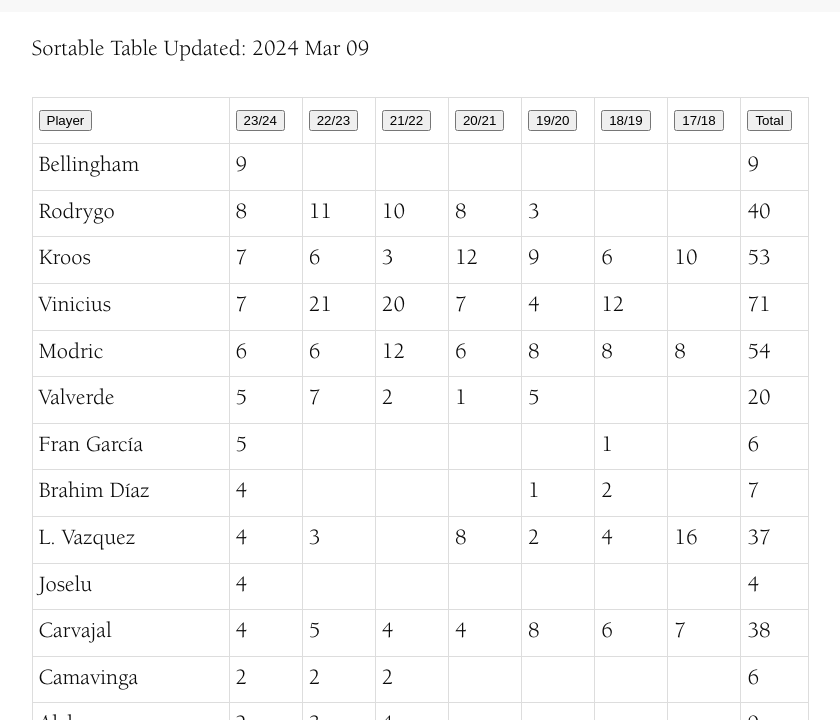
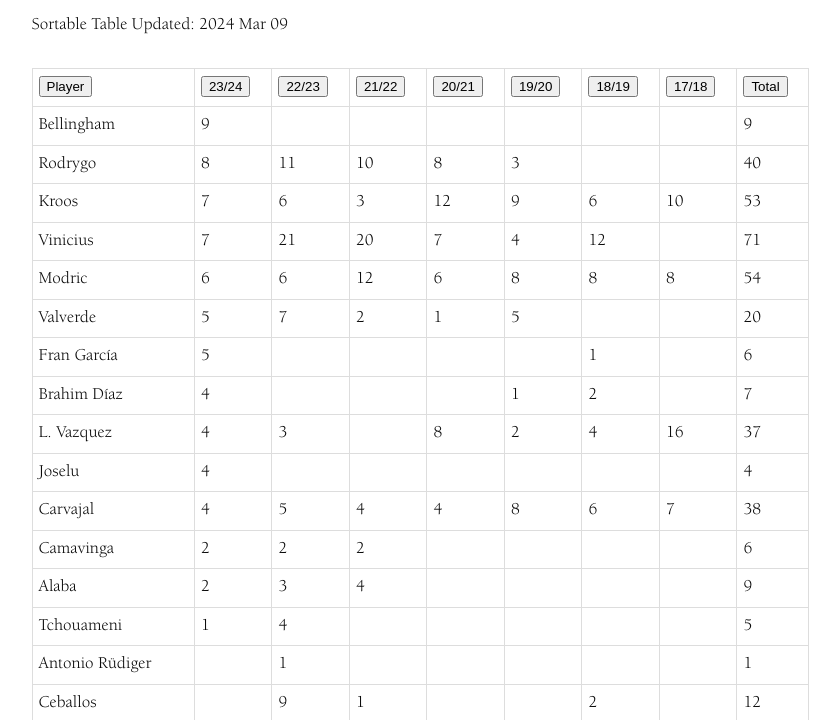
Before and after one commit to irfankurtagic/real-madrid-assists, a plain HTML site: page index.html in a window 1280 px wide. Shown: the part 76-796 px from the top of the page, without its empty margins (220-1060 px from the left). Drawn offline with Linux system fonts and the light colour scheme; files that its build step writes are made by us from their sources.

Commit message:
Add files via upload

```diff
--- a/styles.css
+++ b/styles.css
@@ -164,12 +164,6 @@ h3 {
   }
 }
 
-@media screen and (min-width: 720px) {
-  html {
-    font-size: 1.4rem;
-  }
-}
-
 @media screen and (max-width: 600px) {
   html {
     font-size: 0.8rem;
```
